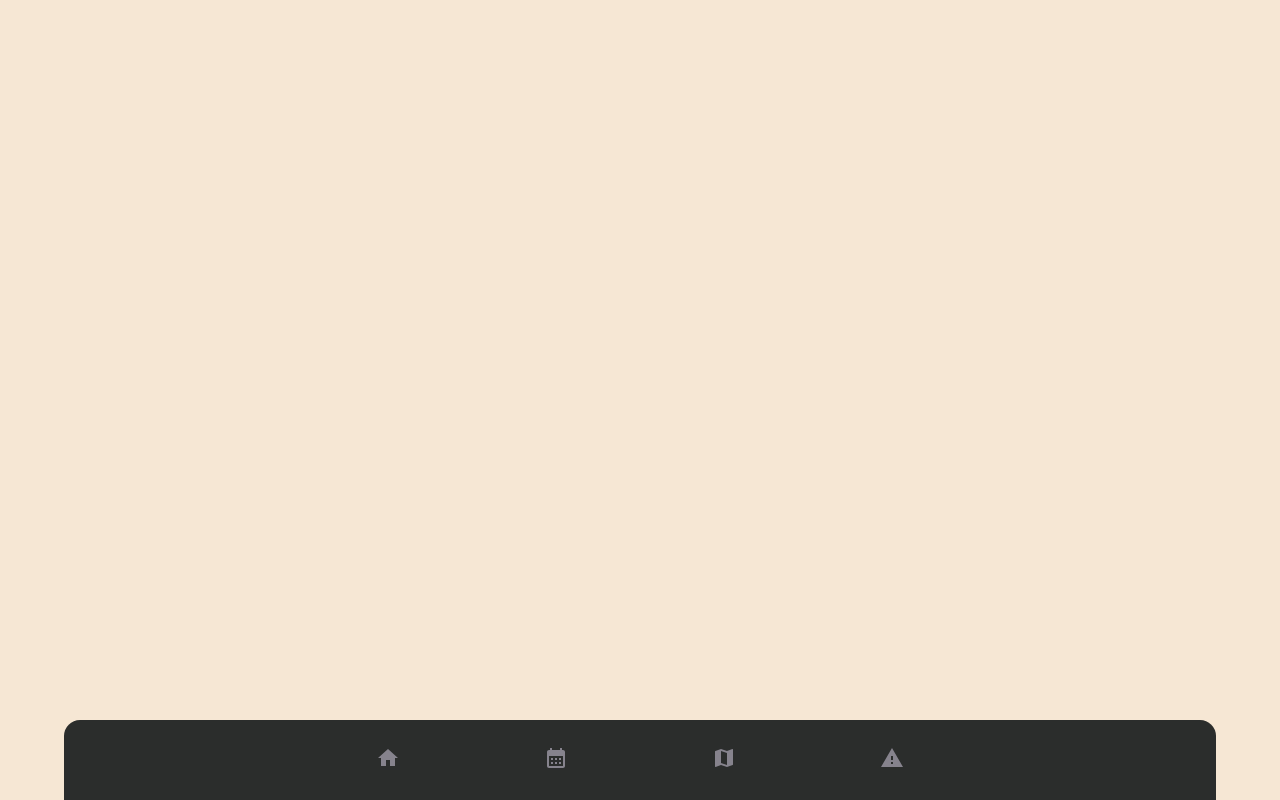
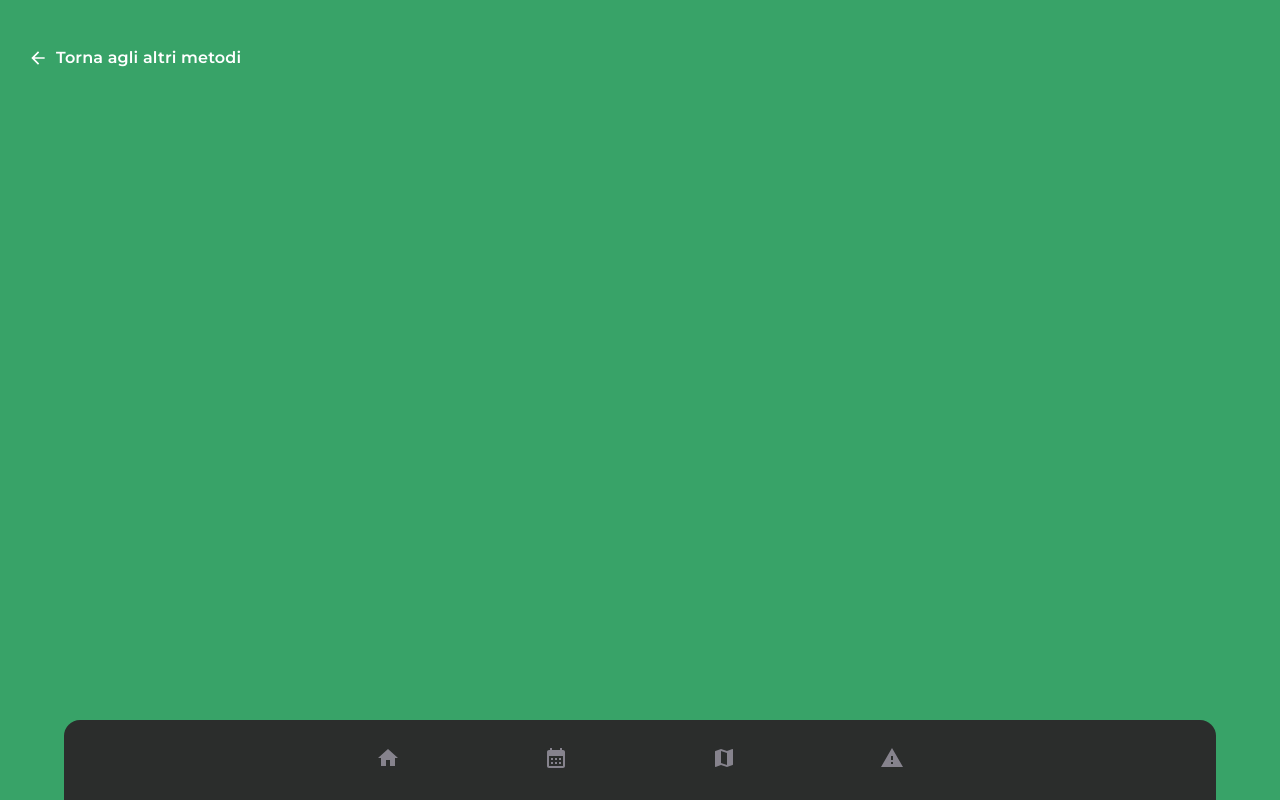
Before and after one commit to Route-Nazionale-2024-AGESCI/rn24-app, a React (Create React App) app: page /aggiungiContatto/nfc/ricerca in a window 1280 px wide. Built offline with nearby package versions, Linux system fonts and the light colour scheme.

Commit message:
layout qr e codice per aggiunta contatto

```diff
--- a/src/pages/AggiungiContatto.jsx
+++ b/src/pages/AggiungiContatto.jsx
@@ -74,13 +74,13 @@ export default function AggiungiContatto() {
               bgColor="agesciGreen"
               icon={<ContactlessIcon />}
               text="Utilizza Sensore NFC"
-              to="/"
+              to="/aggiungiContatto/nfc"
             />
             <BoxButton
               bgColor="agesciRed"
               text="Scansiona QR Code"
               icon={<QrCodeIcon />}
-              to="/"
+              to="/aggiungiContatto/qr"
             />
           </Box>
           <Typography fontSize="14px" fontWeight={800}>
@@ -88,7 +88,7 @@ export default function AggiungiContatto() {
           </Typography>
           <BoxButton
             bgColor="agesciPurple"
-            to="/"
+            to="/aggiungiContatto/codice"
             text="Inserisci Codice Manualmente"
             icon={<KeyboardIcon />}
             big
--- a/src/pages/CodiceLayout.jsx
+++ b/src/pages/CodiceLayout.jsx
@@ -1,5 +1,32 @@
 import { Outlet } from "react-router-dom";
+import Box from "@mui/material/Box";
+
+import BackToOtherMethods from "../ui/BackToOtherMethods";
 
 export default function CodiceLayout() {
-  return <Outlet />;
+  return (
+    <Box
+      sx={{
+        height: "100vh",
+        mb: "-80px",
+        display: "flex",
+        flexDirection: "column",
+        bgcolor: "agesciPurple.main",
+      }}
+    >
+      <BackToOtherMethods />
+      <Box
+        sx={{
+          textAlign: "center",
+          flexGrow: "1",
+          display: "flex",
+          flexDirection: "column",
+          justifyContent: "center",
+          alignItems: "center",
+        }}
+      >
+        <Outlet />
+      </Box>
+    </Box>
+  );
 }
--- a/src/pages/NfcLayout.jsx
+++ b/src/pages/NfcLayout.jsx
@@ -1,5 +1,32 @@
 import { Outlet } from "react-router-dom";
+import Box from "@mui/material/Box";
+
+import BackToOtherMethods from "../ui/BackToOtherMethods";
 
 export default function NfcLayout() {
-  return <Outlet />;
+  return (
+    <Box
+      sx={{
+        height: "100vh",
+        mb: "-80px",
+        display: "flex",
+        flexDirection: "column",
+        bgcolor: "agesciGreen.main",
+      }}
+    >
+      <BackToOtherMethods />
+      <Box
+        sx={{
+          textAlign: "center",
+          flexGrow: "1",
+          display: "flex",
+          flexDirection: "column",
+          justifyContent: "center",
+          alignItems: "center",
+        }}
+      >
+        <Outlet />
+      </Box>
+    </Box>
+  );
 }
--- a/src/pages/QrLayout.jsx
+++ b/src/pages/QrLayout.jsx
@@ -1,5 +1,32 @@
 import { Outlet } from "react-router-dom";
+import Box from "@mui/material/Box";
+
+import BackToOtherMethods from "../ui/BackToOtherMethods";
 
 export default function QrLayout() {
-  return <Outlet />;
+  return (
+    <Box
+      sx={{
+        height: "100vh",
+        mb: "-80px",
+        display: "flex",
+        flexDirection: "column",
+        bgcolor: "agesciRed.main",
+      }}
+    >
+      <BackToOtherMethods />
+      <Box
+        sx={{
+          textAlign: "center",
+          flexGrow: "1",
+          display: "flex",
+          flexDirection: "column",
+          justifyContent: "center",
+          alignItems: "center",
+        }}
+      >
+        <Outlet />
+      </Box>
+    </Box>
+  );
 }
--- a/src/pages/RicercaNfc.jsx
+++ b/src/pages/RicercaNfc.jsx
@@ -1,3 +1,20 @@
+import Typography from "@mui/material/Typography";
+import ContactlessIcon from "@mui/icons-material/Contactless";
+
 export default function RicercaNfc() {
-  return <></>;
+  return (
+    <>
+      <ContactlessIcon sx={{ fontSize: "40px", color: "#ffffff" }} />
+      <Typography
+        fontSize="16px"
+        fontWeight={600}
+        sx={{
+          mt: "72px",
+          color: "#ffffff",
+        }}
+      >
+        Avvicina al Device della persona che vuoi aggiungere
+      </Typography>
+    </>
+  );
 }
--- a/src/ui/BackToOtherMethods.jsx
+++ b/src/ui/BackToOtherMethods.jsx
@@ -13,10 +13,17 @@ export default function BackToOtherMethods() {
     >
       <Button
         variant="text"
-        startIcon={<ArrowBackIcon />}
+        startIcon={<ArrowBackIcon sx={{ color: "#ffffff" }} />}
         component={RouterLink}
+        to="/aggiungiContatto"
       >
-        Torna agli altri metodi
+        <Typography
+          fontSize="16px"
+          fontWeight={600}
+          sx={{ color: "#ffffff", textTransform: "none" }}
+        >
+          Torna agli altri metodi
+        </Typography>
       </Button>
     </Box>
   );
--- a/src/ui/NavBar.jsx
+++ b/src/ui/NavBar.jsx
@@ -30,7 +30,6 @@ export default function NavBar() {
   };
 
   React.useEffect(() => {
-    console.log(location.pathname);
     setDestinazione(location.pathname);
   }, [location.pathname]);
 
```
